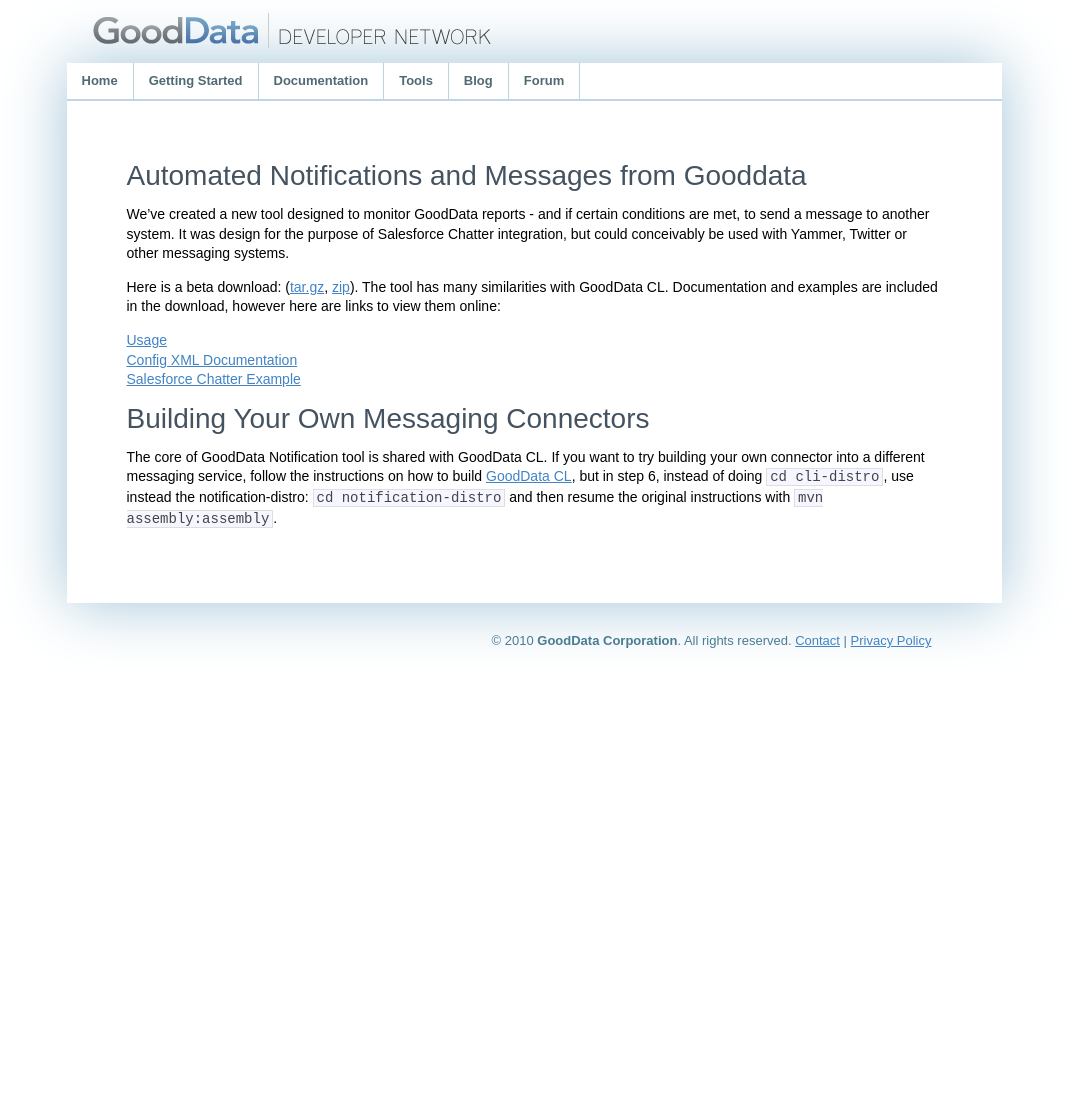
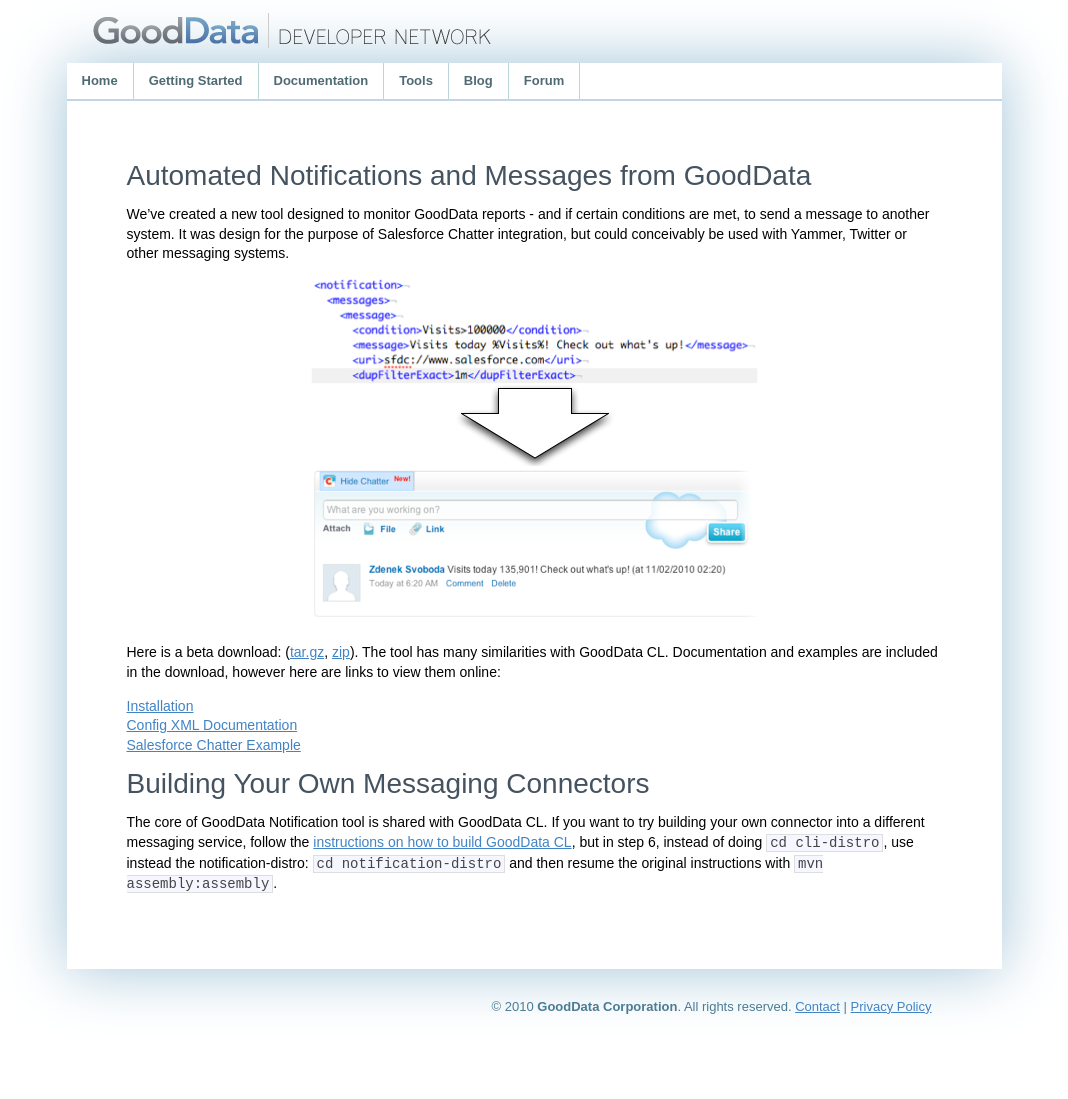
Before and after one commit to jgergic/gooddata.github.com, a Jekyll site: the page built from _posts/2010-11-02-automated-notifications-messages.md, in a window 1280 px wide. Shown: the whole page, without its empty margins (106-1174 px from the left). Built offline with Jekyll 4.4.1, drawn with Linux system fonts in a browser that asks for light colours; before the commit the page ends 900 px from its top, so only the background shows below that.

Commit message:
Added image to Chatter blog post

```diff
--- a/_posts/2010-11-02-automated-notifications-messages.md
+++ b/_posts/2010-11-02-automated-notifications-messages.md
@@ -4,16 +4,17 @@
 layout: post
 ---
 
-# Automated Notifications and Messages from Gooddata
+# Automated Notifications and Messages from GoodData
 
 We've created a new tool designed to monitor GoodData reports - and if certain conditions are met, to send a message to another system. It was design for the purpose of Salesforce Chatter integration, but could conceivably be used with Yammer, Twitter or other messaging systems.
 
+<div style="text-align: center;"><img src="{{ site.root }}/images/posts/chatter.png" alt="Chatter Demo" style="border: 0px none;"></div>
+
 Here is a beta download: ([tar.gz](http://support.gooddata.com/attachments/token/y9oxeyrfytglxi5/?name=gooddata-alert-1.2.2-SNAPSHOT.tar.gz), [zip](http://support.gooddata.com/attachments/token/eb2aklrvb5ldgbz/?name=gooddata-alert-1.2.2-SNAPSHOT.zip)). The tool has many similarities with GoodData CL. Documentation and examples are included in the download, however here are links to view them online:
 
-[Usage](http://github.com/gooddata/GoodData-CL/tree/sli/notification-distro/#readme)
+[Installation](http://github.com/gooddata/GoodData-CL/tree/sli/notification-distro/#readme)
 [Config XML Documentation](http://github.com/gooddata/GoodData-CL/blob/sli/notification-distro/doc/XML.md#readme)
 [Salesforce Chatter Example](http://github.com/gooddata/GoodData-CL/tree/sli/notification-distro/examples/sfdc-chatter/#readme)
 
 # Building Your Own Messaging Connectors
-
-The core of GoodData Notification tool is shared with GoodData CL. If you want to try building your own connector into a different messaging service, follow the instructions on how to build [GoodData CL](http://github.com/gooddata/GoodData-CL#readme), but in step 6, instead of doing `cd cli-distro`, use instead the notification-distro: `cd notification-distro` and then resume the original instructions with `mvn assembly:assembly`.
+The core of GoodData Notification tool is shared with GoodData CL. If you want to try building your own connector into a different messaging service, follow the [instructions on how to build GoodData CL](http://github.com/gooddata/GoodData-CL#readme), but in step 6, instead of doing `cd cli-distro`, use instead the notification-distro: `cd notification-distro` and then resume the original instructions with `mvn assembly:assembly`.
```
Also changed, not shown: images/posts/chatter.png (added).
